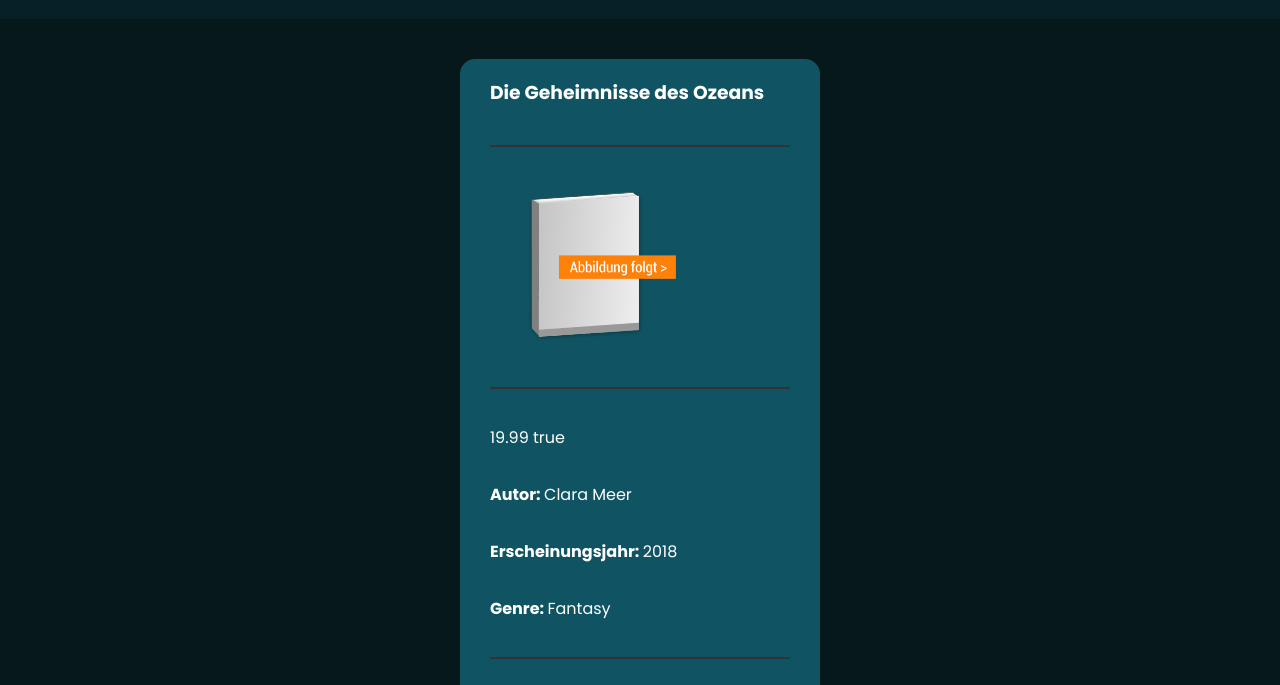
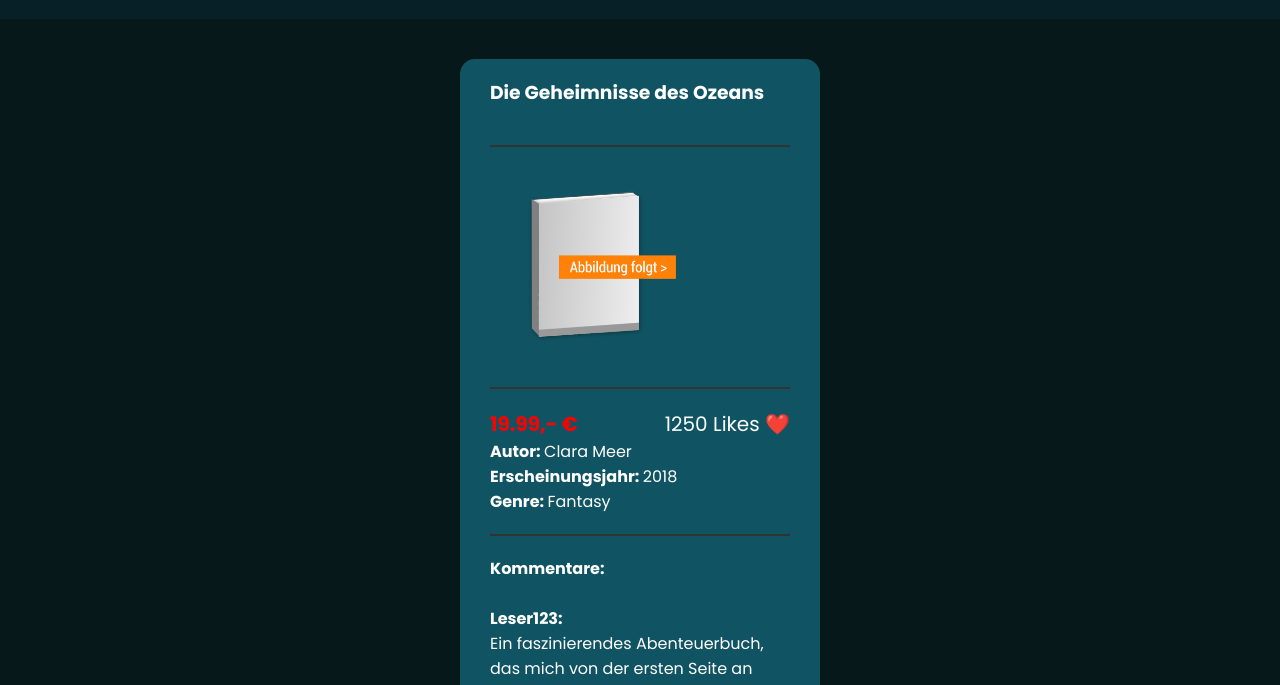
Before and after one commit to Michael-Spari/BookStore, a plain HTML site: page index.html in a window 1280 px wide. Shown: the part 101-786 px from the top of the page. Drawn offline with Linux system fonts and the light colour scheme; a web font is replaced by a local one.

Commit message:
Like Funktion implimentiert

```diff
--- a/index.html
+++ b/index.html
@@ -12,6 +12,7 @@
     <link rel="preconnect" href="https://fonts.googleapis.com">
 <link rel="preconnect" href="https://fonts.gstatic.com" crossorigin>
 <link href="https://fonts.googleapis.com/css2?family=Meow+Script&family=Poppins:ital,wght@0,100;0,200;0,300;0,400;0,500;0,600;0,700;0,800;0,900;1,100;1,200;1,300;1,400;1,500;1,600;1,700;1,800;1,900&display=swap" rel="stylesheet">
+<link rel="stylesheet" href="https://cdnjs.cloudflare.com/ajax/libs/font-awesome/6.0.0-beta3/css/all.min.css">
 </head>
 <body onload="renderBooks()">
     <header>
--- a/script.js
+++ b/script.js
@@ -14,6 +14,7 @@ function renderBooks() {
 
 function bookTemplate(book, index) {
     let commentsData = '';
+    const heartIcon = book.liked ? '❤️' : '🤍';
     for (let i = 0; i < book.comments.length; i++) {
         const comment = book.comments[i];
         commentsData += `<b>${comment.name}:</b><br>${comment.comment}<br><br>`;
@@ -23,7 +24,10 @@ function bookTemplate(book, index) {
         <hr>
         <img src="${bookImg[0].cover}">
         <hr>
-        <p>${book.price} ${book.liked}</p>
+        <div class="priceLikeFrame">
+        <div class="bookPrice"> ${book.price},- €</div>
+        <div class="likeBook" onclick="likeBook(${index})">${book.likes} Likes ${heartIcon}</div>
+        </div>
         <p><b>Autor: </b>${book.author}</p>
         <p><b>Erscheinungsjahr: </b>${book.publishedYear}</p>
         <p><b>Genre: </b>${book.genre}</p>
@@ -53,3 +57,16 @@ function addComment(bookIndex){
     nameInputRef.value = "";
     commentarInputRef.value = "";
 }
+
+//function für like button mit counter der likes und farbwechsel
+
+function likeBook(index) {
+    if (books[index].liked) {
+        books[index].likes--;
+    } else {
+        books[index].likes++;
+    }
+    books[index].liked = !books[index].liked;
+    renderBooks();
+    console.log(books[index].likes);
+}
--- a/styles/standard.css
+++ b/styles/standard.css
@@ -15,6 +15,9 @@ img{
     width: 200px;
     height: auto;
 }
+p{
+    margin: 0;
+}
 .commentInterface{
     display: flex;
     flex-direction: column;
@@ -22,3 +25,17 @@ img{
     gap: 5px;
     margin-bottom: 30px;
 }
+.bookPrice{
+    color: red;
+    font-size: 20px;
+    font-weight: bold;
+}
+.likeBook{
+    font-size: 20px;
+    cursor: pointer;
+}
+.priceLikeFrame{
+    display: flex;
+    justify-content: space-between;
+    width: 100%;
+}
```
